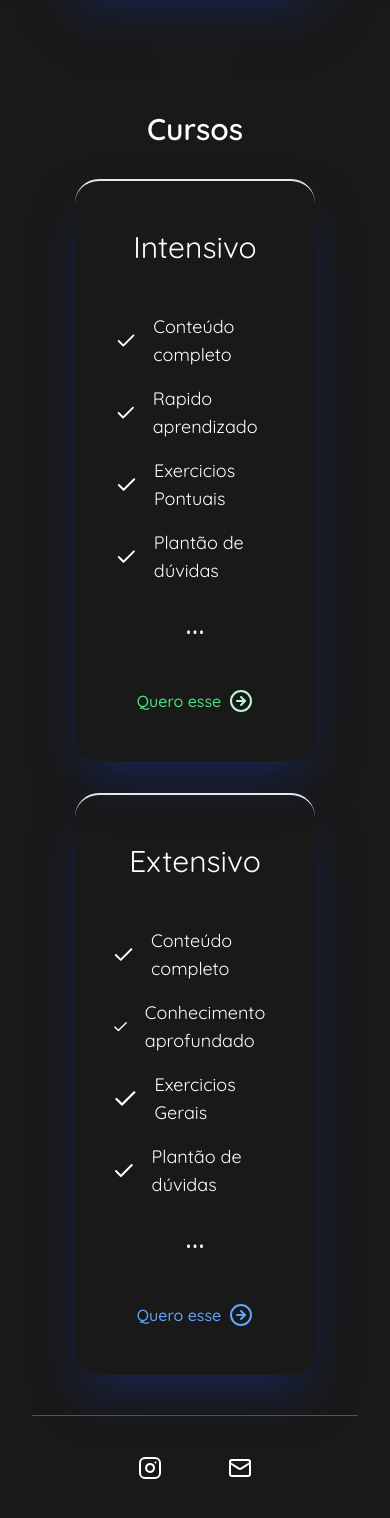
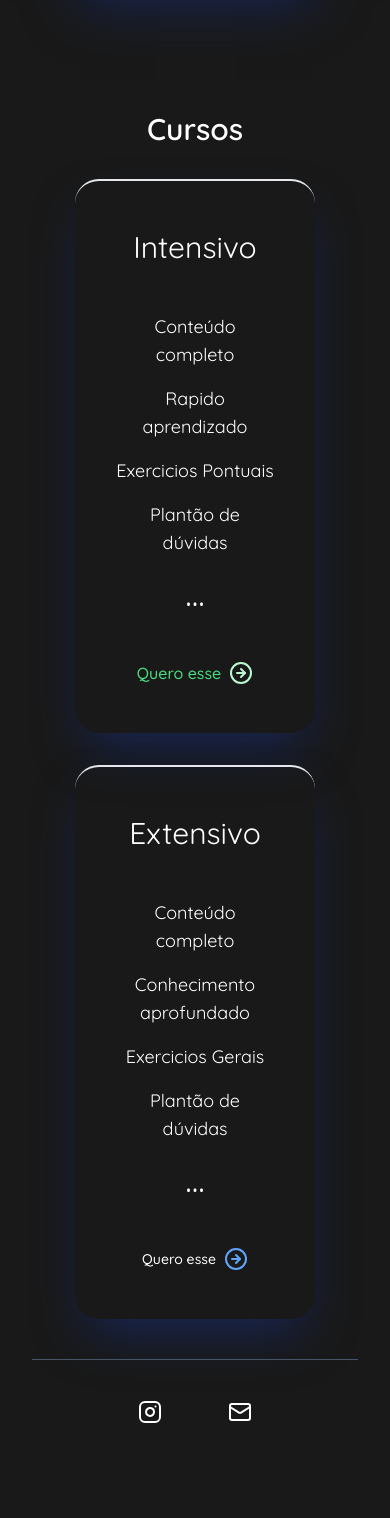
Before and after one commit to luccaparadeda/phdaquimica, a Next.js app: page / in a window 390 px wide. Shown: the part 2211-3729 px from the top of the page. After the commit the page ends 3675 px from the top, so only its background shows below. Built offline with nearby package versions, Linux system fonts and the light colour scheme.

Commit message:
fix: iphone bug

```diff
--- a/src/app/page.tsx
+++ b/src/app/page.tsx
@@ -62,37 +62,37 @@ export default function Home() {
 					</p>
 					<ul className='flex flex-col w-9/12 gap-4 sm:w-1/2 md:w-fit md:gap-8'>
 						<li className='flex gap-2 md:gap-6 lg:gap-12'>
-							<Check className='text-white md:w-10 md:h-10' />
+							<Check className='text-white w-8 md:w-10 md:h-10' />
 							<p className='text-xl md:text-2xl lg:text-3xl'>
 								Metodologia Eficiente
 							</p>
 						</li>
 						<li className='flex gap-2 md:gap-6 lg:gap-12'>
-							<Check className='text-white md:w-10 md:h-10' />
+							<Check className='text-white w-8 md:w-10 md:h-10' />
 							<p className='text-xl md:text-2xl lg:text-3xl'>
 								Aplicação dos conceitos
 							</p>
 						</li>
 						<li className='flex gap-2 md:gap-6 lg:gap-12'>
-							<Check className='text-white md:w-10 md:h-10' />
+							<Check className='text-white md:w-10 md:h-10 w-8' />
 							<p className='text-xl md:text-2xl lg:text-3xl'>
 								Aulas Interativas
 							</p>
 						</li>
 						<li className='flex gap-2 md:gap-6 lg:gap-12'>
-							<Check className='text-white md:w-10 md:h-10' />
+							<Check className='text-white md:w-10 md:h-10 w-8' />
 							<p className='text-xl md:text-2xl lg:text-3xl'>
 								Exercícios Práticos
 							</p>
 						</li>
 						<li className='flex gap-2 md:gap-6 lg:gap-12'>
-							<Check className='text-white md:w-10 md:h-10' />
+							<Check className='text-white md:w-10 md:h-10 w-8' />
 							<p className='text-xl md:text-2xl lg:text-3xl'>
 								Materiais exclusivos atualizados
 							</p>
 						</li>
 						<li className='flex gap-2 md:gap-6 lg:gap-12'>
-							<Check className='text-white md:w-10 md:h-10' />
+							<Check className='text-white md:w-10 md:h-10 w-8' />
 							<p className='text-xl md:text-2xl lg:text-3xl'>
 								Grupo de atendimento exclusivo
 							</p>
@@ -122,34 +122,26 @@ export default function Home() {
 						<p className='text-3xl text-center px-4 py-2 text-white'>
 							Intensivo
 						</p>
-						<ul className='flex flex-col gap-4'>
+						<ul className='flex flex-col gap-4 items-center'>
 							<li className='flex items-center gap-4'>
-								<Check
-									className='text-white md:w-10 md:h-10'
-									size={30}
-								/>
-								<p className='text-white text-lg'>Conteúdo completo</p>
+								<p className='text-white text-lg text-center'>
+									Conteúdo completo
+								</p>
 							</li>
 							<li className='flex items-center gap-4'>
-								<Check
-									className='text-white md:w-10 md:h-10'
-									size={30}
-								/>
-								<p className='text-white text-lg'>Rapido aprendizado</p>
+								<p className='text-white text-lg text-center'>
+									Rapido aprendizado
+								</p>
 							</li>
 							<li className='flex items-center gap-4'>
-								<Check
-									className='text-white md:w-10 md:h-10'
-									size={30}
-								/>
-								<p className='text-white text-lg'>Exercicios Pontuais</p>
+								<p className='text-white text-lg text-center'>
+									Exercicios Pontuais
+								</p>
 							</li>
 							<li className='flex items-center gap-4'>
-								<Check
-									className='text-white md:w-10 md:h-10'
-									size={30}
-								/>
-								<p className='text-white text-lg'>Plantão de dúvidas</p>
+								<p className='text-white text-lg text-center'>
+									Plantão de dúvidas
+								</p>
 							</li>
 							<li>
 								<p className='text-white text-4xl w-full text-center'>...</p>
@@ -167,43 +159,35 @@ export default function Home() {
 						<p className='text-3xl text-center px-4 py-2 text-white'>
 							Extensivo
 						</p>
-						<ul className='flex flex-col gap-4'>
+						<ul className='flex flex-col gap-4 items-center'>
 							<li className='flex items-center gap-4'>
-								<Check
-									className='text-white md:w-10 md:h-10'
-									size={30}
-								/>
-								<p className='text-white text-lg'>Conteúdo completo</p>
+								<p className='text-white text-lg text-center'>
+									Conteúdo completo
+								</p>
 							</li>
 							<li className='flex items-center gap-4'>
-								<Check
-									className='text-white md:w-10 md:h-10'
-									size={30}
-								/>
-								<p className='text-white text-lg'>Conhecimento aprofundado</p>
+								<p className='text-white text-lg text-center'>
+									Conhecimento aprofundado
+								</p>
 							</li>
 							<li className='flex items-center gap-4'>
-								<Check
-									className='text-white md:w-10 md:h-10'
-									size={30}
-								/>
-								<p className='text-white text-lg'>Exercicios Gerais</p>
+								<p className='text-white text-lg text-center'>
+									Exercicios Gerais
+								</p>
 							</li>
 							<li className='flex items-center gap-4'>
-								<Check
-									className='text-white md:w-10 md:h-10'
-									size={30}
-								/>
-								<p className='text-white text-lg'>Plantão de dúvidas</p>
+								<p className='text-white text-lg text-center'>
+									Plantão de dúvidas
+								</p>
 							</li>
-							<li>
+							<li className='flex items-center gap-4'>
 								<p className='text-white text-4xl w-full text-center'>...</p>
 							</li>
 						</ul>
 						<Link href={'/extensivo'}>
 							<Button
 								variant={'ghost'}
-								className='text-md  text-blue-400 hover:bg-blue-900 hover:text-blue-200'>
+								text-centerclassName='text-md  text-blue-400 hover:bg-blue-900 hover:text-blue-200'>
 								Quero esse <ArrowRightCircle className='ml-2 text-blue-400 ' />
 							</Button>
 						</Link>
```
